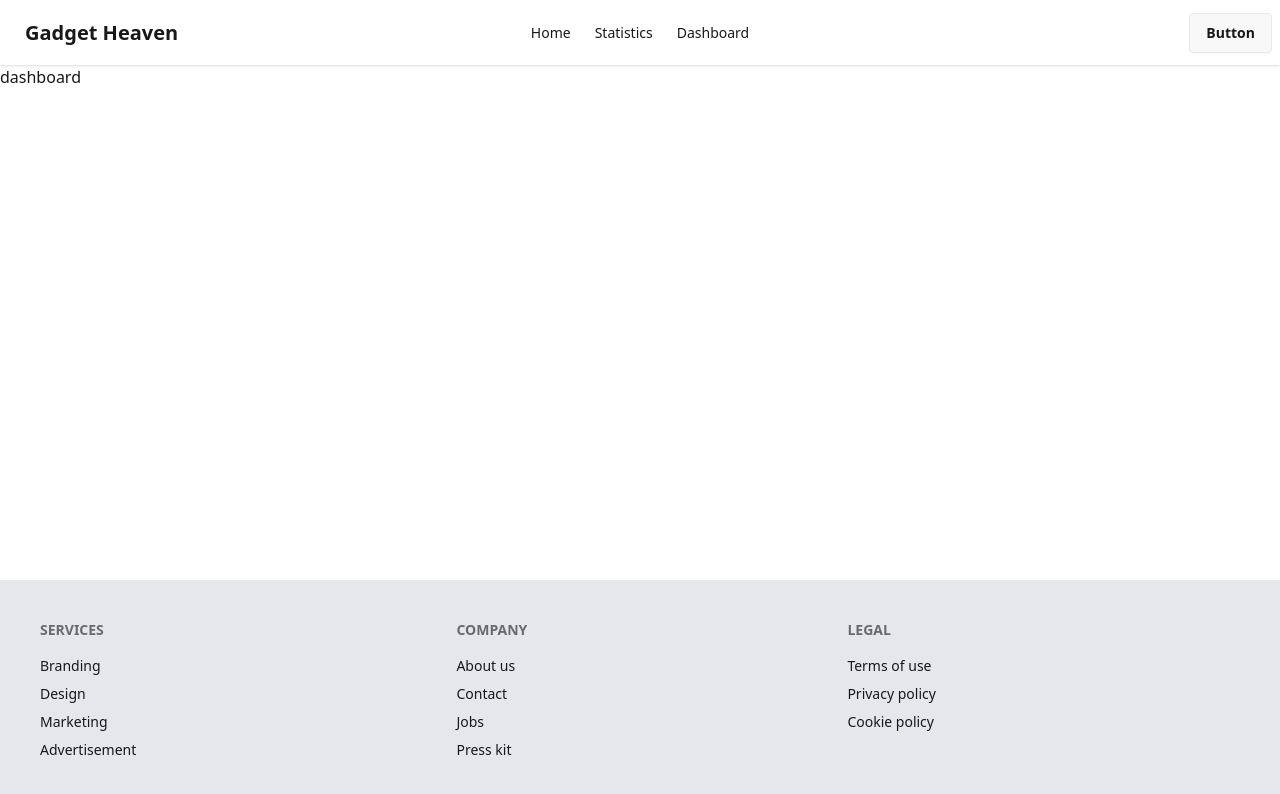
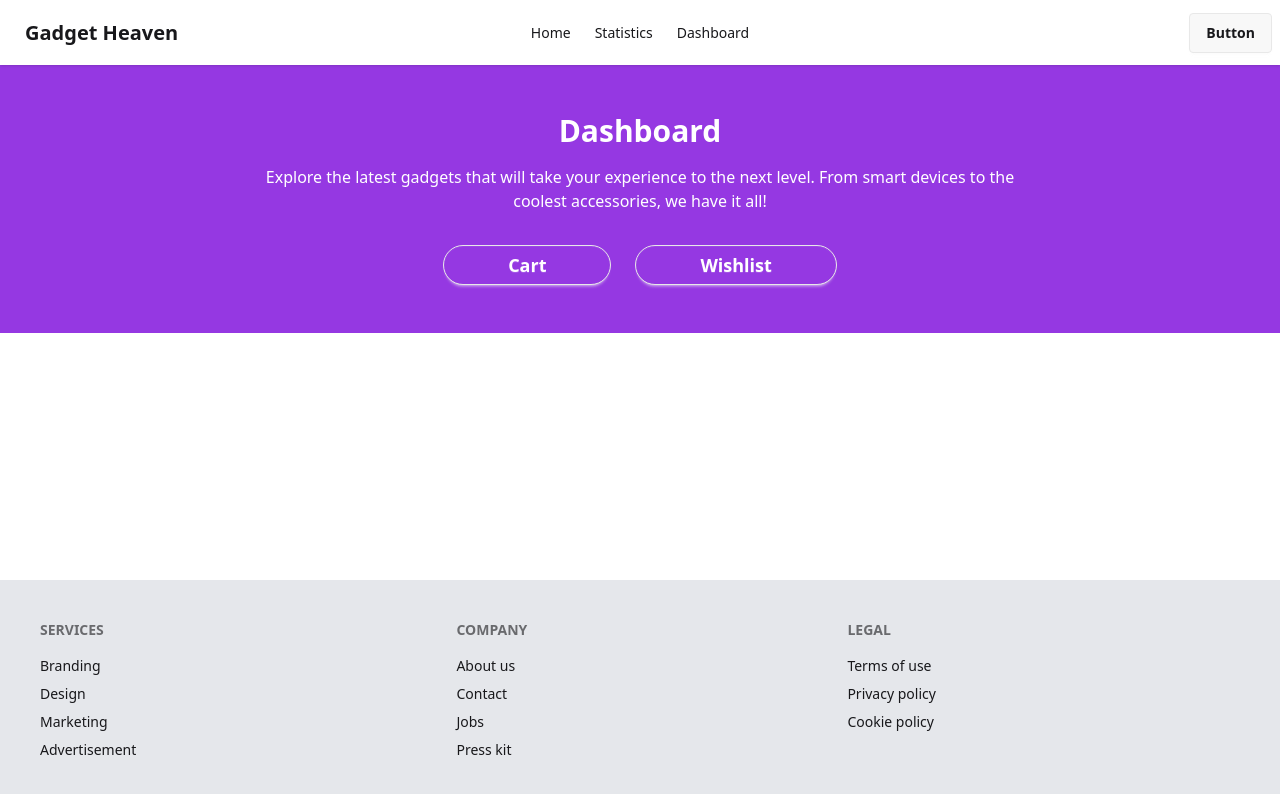
Before and after one commit to masudulalam/RB9A8, a React (Vite) app: page /dashboard in a window 1280 px wide. Shown: the top 794 px of the page. Built offline with nearby package versions, Linux system fonts and the light colour scheme.

Commit message:
added cart page

```diff
--- /dev/null
+++ b/src/components/bannerDashboard/BannerDashboard.jsx
@@ -0,0 +1,30 @@
+import Heading from "../heading/Heading";
+
+
+const BannerDashboard = () => {
+
+  return (
+    <div className="hero bg-[#9538E2] mb-12">
+      <div className="hero-content text-center">
+        <div className="text-white">
+          <Heading
+            title={"Dashboard"}
+            subtitle={
+              "Explore the latest gadgets that will take your experience to the next level. From smart devices to the coolest accessories, we have it all!"
+            }
+          />
+          <div className="mb-8">
+            <button className="btn bg-[#9538E2] text-white text-lg font-bold rounded-3xl px-16 mr-6">
+              Cart
+            </button>
+            <button className="btn bg-[#9538E2] text-white text-lg font-bold rounded-3xl px-16">
+              Wishlist
+            </button>
+          </div>
+        </div>
+      </div>
+    </div>
+  );
+};
+
+export default BannerDashboard;
--- /dev/null
+++ b/src/components/card/Card.jsx
@@ -0,0 +1,19 @@
+
+
+const Card = ({ gadget }) => {
+    const {product_image, product_title, description, price} = gadget;
+    return (
+        <div className="flex gap-8 shadow p-8 rounded-2xl mb-6">
+            <div className="w-3xs">
+                <img className="rounded-xl" src={product_image} alt="" />
+            </div>
+            <div>
+                <h4 className="text-2xl font-semibold">{product_title}</h4>
+                <p className="text-lg text-gray-400 my-4">{description}</p>
+                <p className="text-lg font-semibold text-gray-500">{price}</p>
+            </div>
+        </div>
+    );
+};
+
+export default Card;
--- a/src/components/dashboard/Dashboard.jsx
+++ b/src/components/dashboard/Dashboard.jsx
@@ -1,9 +1,12 @@
+import BannerDashboard from "../bannerDashboard/BannerDashboard";
+import DashboardCard from "../dashboardCard/DashboardCard";
 
 
 const Dashboard = () => {
     return (
         <div>
-            dashboard
+            <BannerDashboard />
+            <DashboardCard />
         </div>
     );
 };
--- /dev/null
+++ b/src/components/dashboardCard/DashboardCard.jsx
@@ -0,0 +1,25 @@
+import { useEffect, useState } from "react";
+import { getAllCart } from "../../utilities";
+import Card from "../card/Card";
+
+
+
+const DashboardCard = () => {
+
+  const [gadgets, setGadgets] = useState([]);
+
+  useEffect(() => {
+    const cart = getAllCart();
+    setGadgets(cart);
+  }, []);
+
+  return (
+    <div>
+        {
+            gadgets.map(gadget => <Card key={gadget.product_id} gadget={gadget} />)
+        }
+    </div>
+  )
+};
+
+export default DashboardCard;
--- a/src/components/heading/Heading.jsx
+++ b/src/components/heading/Heading.jsx
@@ -4,7 +4,7 @@ const Heading = ({title, subtitle}) => {
     return (
         <div className="text-center mx-auto">
             <h3 className="text-3xl font-bold mt-8 mb-4">{title}</h3>
-            <p className="w-3xl mx-auto">{subtitle}</p>
+            <p className="w-3xl mx-auto mb-8">{subtitle}</p>
         </div>
     );
 };
--- a/src/components/viewDetails/ViewDetails.jsx
+++ b/src/components/viewDetails/ViewDetails.jsx
@@ -1,7 +1,7 @@
 import { useEffect, useState } from "react";
 import { useLoaderData, useParams } from "react-router-dom";
 import Heading from "../heading/Heading";
-import { addToCart } from "../../utilities";
+import { addToCart, getAllCart } from "../../utilities";
 
 const ViewDetails = () => {
   const allGadgetData = useLoaderData();
--- a/src/utilities/index.js
+++ b/src/utilities/index.js
@@ -1,9 +1,26 @@
 // add a gadget to local storage
 const addToCart = (gadget) => {
-    console.log(gadget);
+    const cart = getAllCart();
+    const isExist = cart.find(item => item.product_id === gadget.product_id)
+    if(isExist) return alert('Already Exist!');
+
+    cart.push(gadget);
+    localStorage.setItem('cart', JSON.stringify(cart));
 }
 
 // get all gadget from local storage
+const getAllCart = () => {
+    const allCart = localStorage.getItem('cart');
+
+    if(allCart){
+        const cart = JSON.parse(allCart);
+        console.log(cart);
+        return cart;
+    } else{
+        console.log([]);
+        return [];
+    }
+}
 
 
 // remove a gadget from local storage
@@ -11,4 +28,4 @@ const addToCart = (gadget) => {
 
 
 
-export {addToCart};
+export {addToCart, getAllCart};
```
